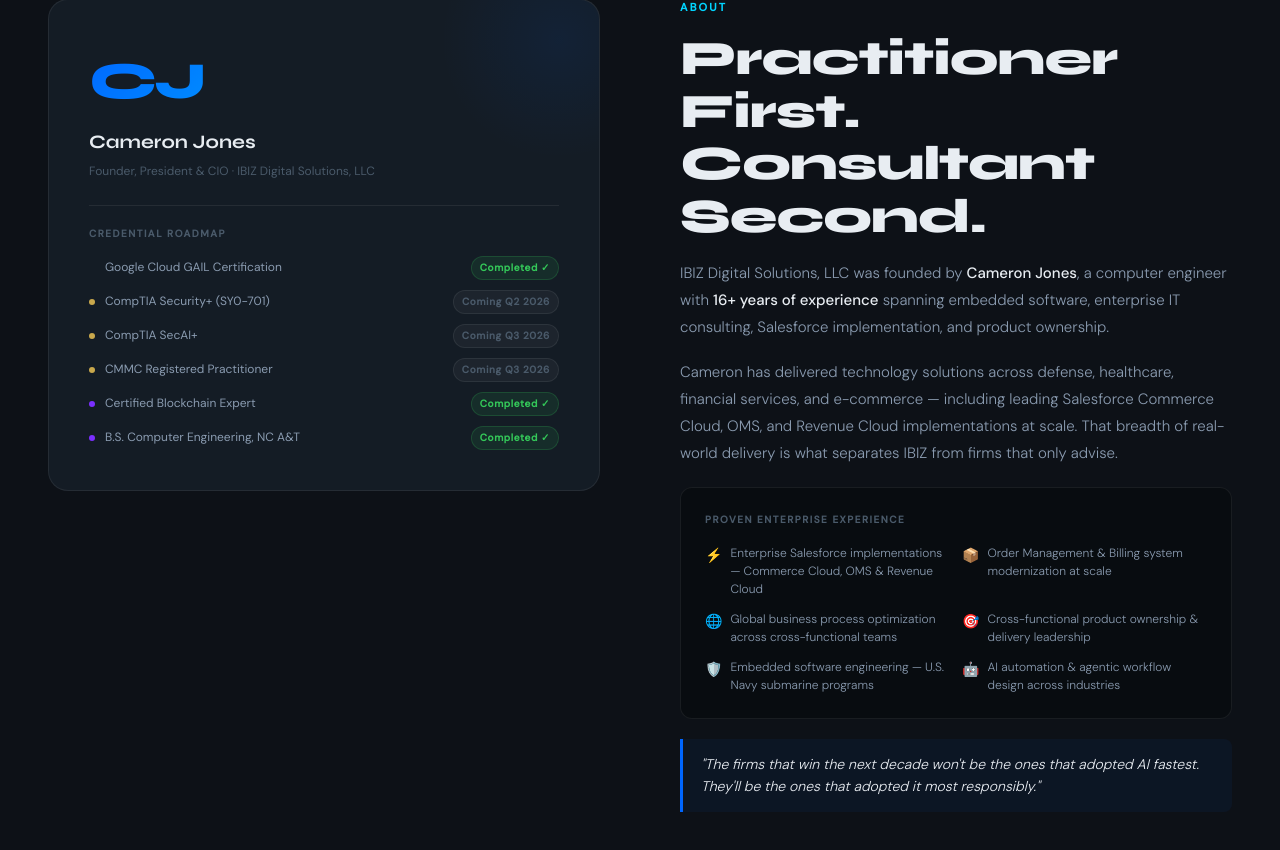
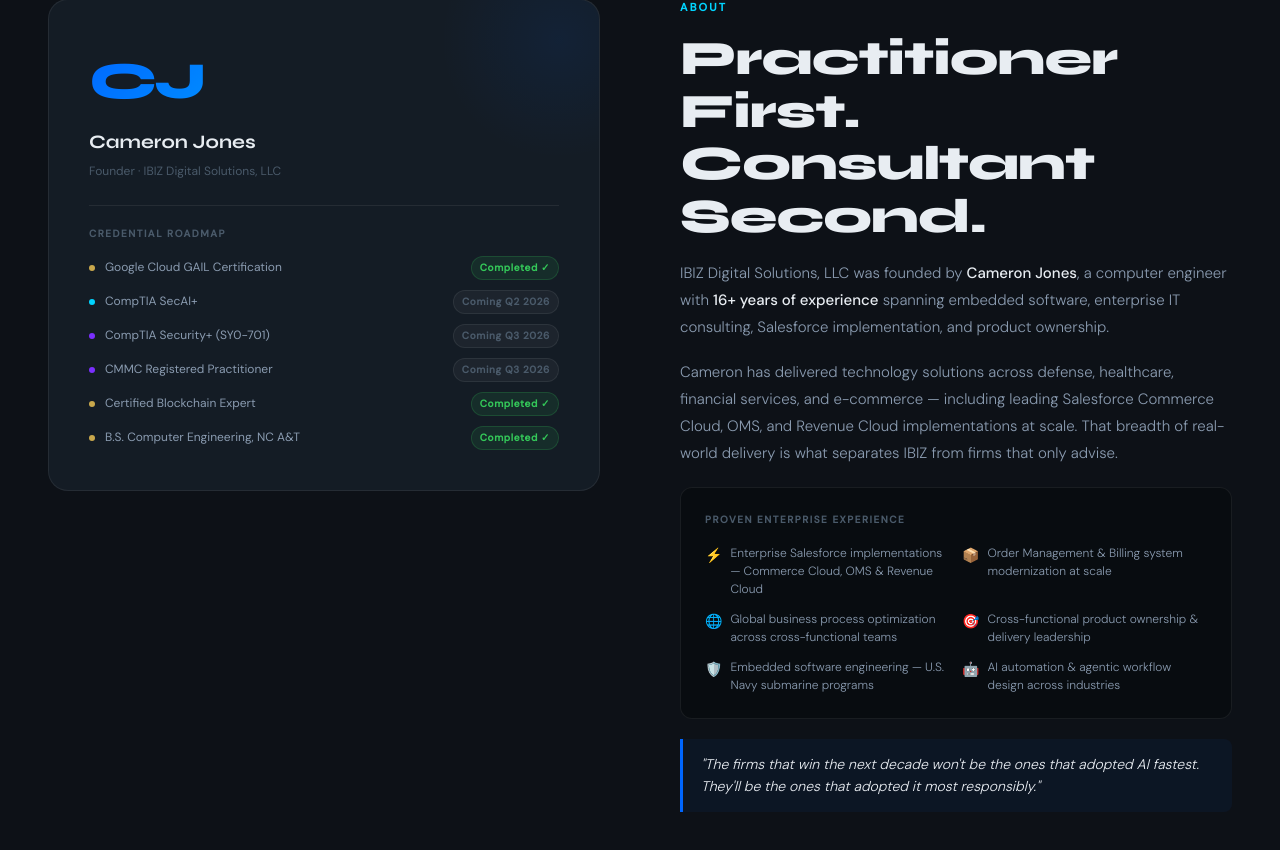
Before and after one commit to CamJon30/ibiz-digital-solutions, a Next.js app: page / in a window 1280 px wide. Shown: the part 4832-5682 px from the top of the page. Built offline with nearby package versions, Linux system fonts and the light colour scheme.

Commit message:
Update certification details and title label

```diff
--- a/components/About.tsx
+++ b/components/About.tsx
@@ -1,12 +1,12 @@
 import styles from './About.module.css'
 
 const certs = [
-  { color: 'green',   status: 'Completed ✓',        label: 'Google Cloud GAIL Certification' },
-  { color: 'gold',   status: 'Coming Q2 2026',     label: 'CompTIA Security+ (SY0-701)' },
-  { color: 'gold',   status: 'Coming Q3 2026',     label: 'CompTIA SecAI+' },
-  { color: 'gold',   status: 'Coming Q3 2026',     label: 'CMMC Registered Practitioner' },
-  { color: 'purple', status: 'Completed ✓',        label: 'Certified Blockchain Expert' },
-  { color: 'purple', status: 'Completed ✓',        label: 'B.S. Computer Engineering, NC A&T' },
+  { color: 'gold',   status: 'Completed ✓',        label: 'Google Cloud GAIL Certification' },
+  { color: 'blue',   status: 'Coming Q2 2026',     label: 'CompTIA SecAI+' },
+  { color: 'purple',   status: 'Coming Q3 2026',     label: 'CompTIA Security+ (SY0-701)' },
+  { color: 'purple',   status: 'Coming Q3 2026',     label: 'CMMC Registered Practitioner' },
+  { color: 'gold', status: 'Completed ✓',        label: 'Certified Blockchain Expert' },
+  { color: 'gold', status: 'Completed ✓',        label: 'B.S. Computer Engineering, NC A&T' },
 ]
 
 const credItems = [
@@ -26,7 +26,7 @@
           <div className={styles.card}>
             <div className={styles.initials}>CJ</div>
             <div className={styles.name}>Cameron Jones</div>
-            <div className={styles.titleLabel}>Founder, President &amp; CIO · IBIZ Digital Solutions, LLC</div>
+            <div className={styles.titleLabel}>Founder · IBIZ Digital Solutions, LLC</div>
             <div className={styles.divider} />
             <div className={styles.roadmapLabel}>Credential Roadmap</div>
             <div className={styles.certList}>
```
